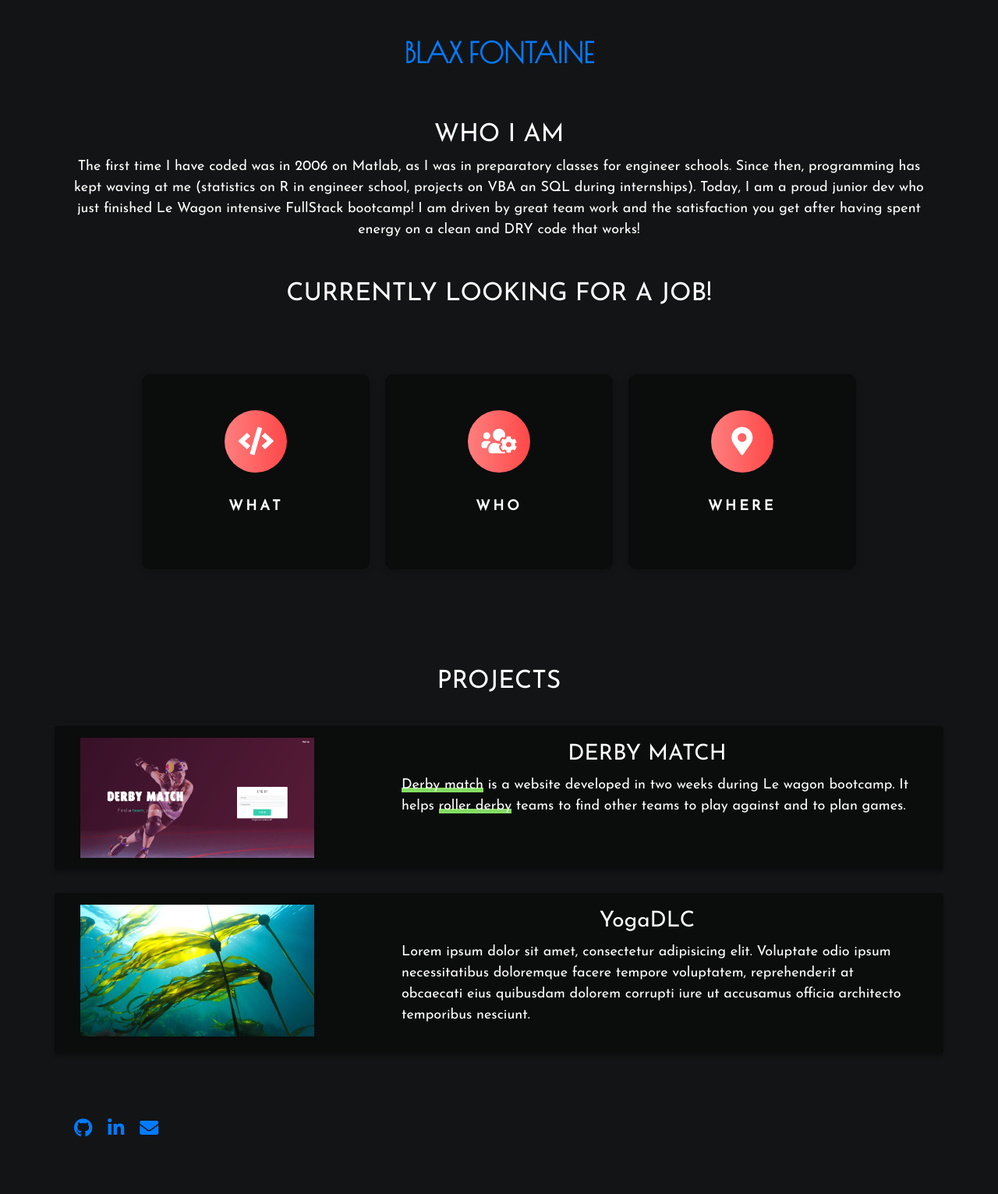
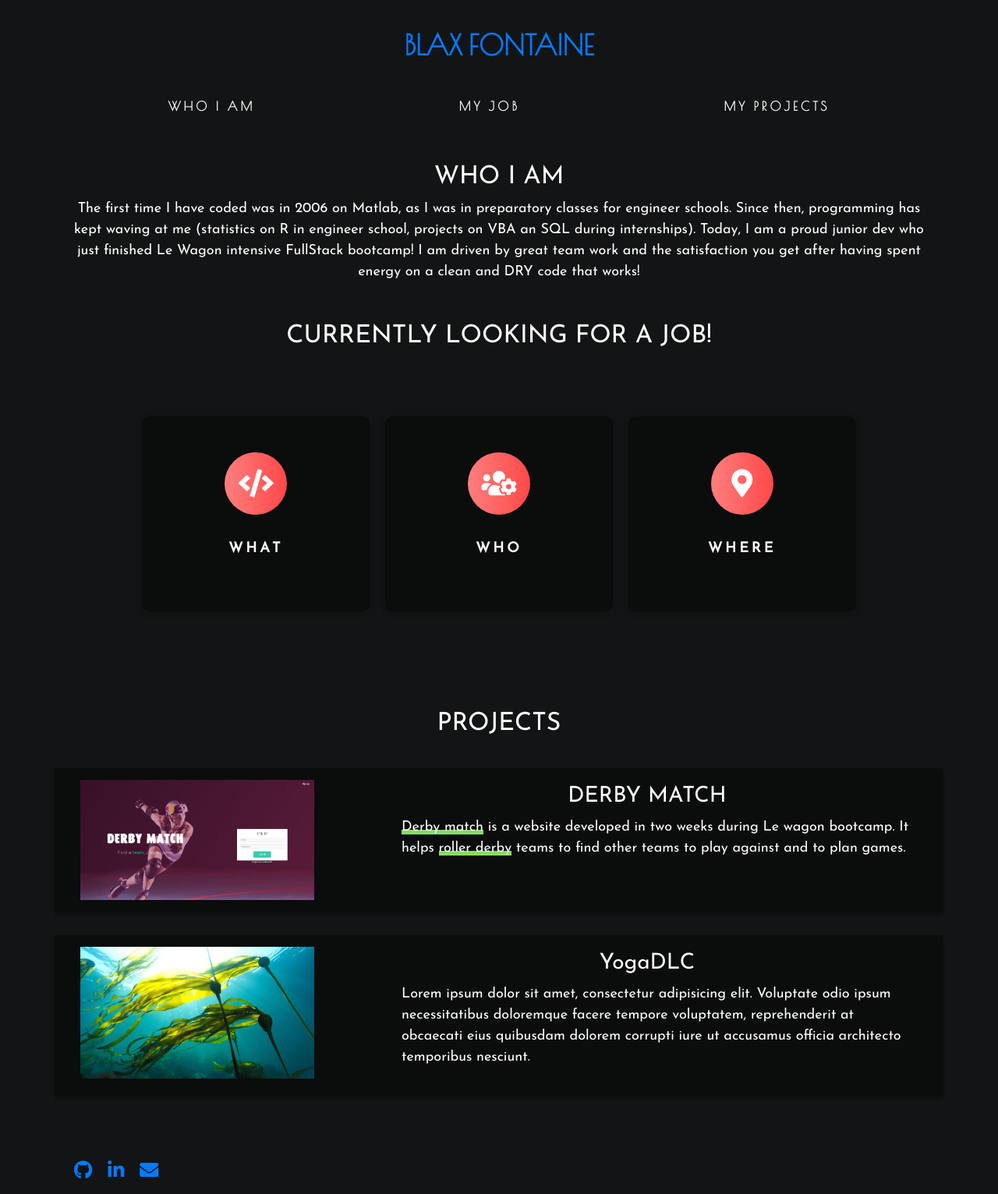
Before and after one commit to BlaxFontaine/myportfolio, a Jekyll site: the page built from index.html, in a window 1280 px wide. Shown: the whole page at 78% size. Built offline with Jekyll 4.4.1, drawn with Linux system fonts in a browser that asks for light colours; some web fonts are replaced; before the commit the page ends 1477 px from its top, so only the background shows below that.

Commit message:
navbar layout

```diff
--- a/_data/navigation.yml
+++ b/_data/navigation.yml
@@ -1,2 +1,6 @@
-- name: Projects
-  link: /projects.html
+- name: Who I am
+  link: me
+- name: My job
+  link: job
+- name: My projects
+  link: projects
--- a/_includes/navigation.html
+++ b/_includes/navigation.html
@@ -1,8 +1,8 @@
-  <nav class="wrapper">
+  <nav>
       <a href="/" class="main-title">BLAX FONTAINE</a>
-      <!-- {<ul>
-    {% for item in site.data.footer %}
-      <li><a href="{{ item.link }}" target="_blank"><i class="icon {{ item.class }}"></i></a></li>
-    {% endfor %}
-  </ul> -->
+      <div class="wrapper">
+        {% for item in site.data.navigation %}
+          <a href="#{{ item.link }}" class="title">{{ item.name }}</a>
+        {% endfor %}
+      </div>
   </nav>
--- a/_includes/projects.html
+++ b/_includes/projects.html
@@ -1,4 +1,4 @@
-<h2>Projects</h2>
+<h2 id="projects">Projects</h2>
 <div class="cards">
   {% for item in site.data.projects %}
     <div class="card-container">
--- a/_sass/main.scss
+++ b/_sass/main.scss
@@ -1,6 +1,16 @@
 body {
   background-color: #131415 !important;
   font-family: 'Josefin Sans', sans-serif !important;
+}
+
+nav {
+  margin-top: 30px;
+}
+
+.container {
+  max-width: 1140px;
+  margin: auto;
+  text-align: center;
 }
 
 .title:hover, .main-title:hover {
@@ -9,17 +19,24 @@ body {
 
 .main-title, .title {
   font-family: 'Poiret One', cursive;
-  font-size: 36px;
-  font-weight: bold;
-  position: relative;
   text-decoration: none;
 }
 
-.container {
-  max-width: 1140px;
-  margin: auto;
+.main-title {
+  font-size: 36px;
+  font-weight: bold;
+}
+
+.title {
+  margin: 0;
   text-align: center;
+  // margin-top: 30px;
+  color: white;
+  font-weight: 600;
+  text-transform: uppercase;
+  letter-spacing: 4px;
 }
+
 
 // .content {
 //   // min-height: calc(100vh - 70px);
@@ -30,7 +47,7 @@ body {
   justify-content: space-around;
   margin-top: 40px;
   margin-bottom: 60px;
-  align-items: center;
+  align-items: end;
 }
 
 .home-wrapper {
--- a/index.html
+++ b/index.html
@@ -5,10 +5,10 @@ title: BLAX FONTAINE | Home
 
 <div class="me-wrapper">
   <div class="profile-section">
-    <h2>Who I am</h2>
+    <h2 id="me">Who I am</h2>
     <p>The first time I have coded was in 2006 on Matlab, as I was in preparatory classes for engineer schools. Since then, programming has kept waving at me (statistics on R in engineer school, projects on VBA an SQL during internships). Today, I am a proud junior dev who just finished Le Wagon intensive FullStack bootcamp! I am driven by great team work and the satisfaction you get after having spent energy on a clean and DRY code that works!</p>
   </div>
-  <div class="profile-section">
+  <div id="job" class="profile-section">
     {% include job.html %}
   </div>
   <div class="profile-section">
```
